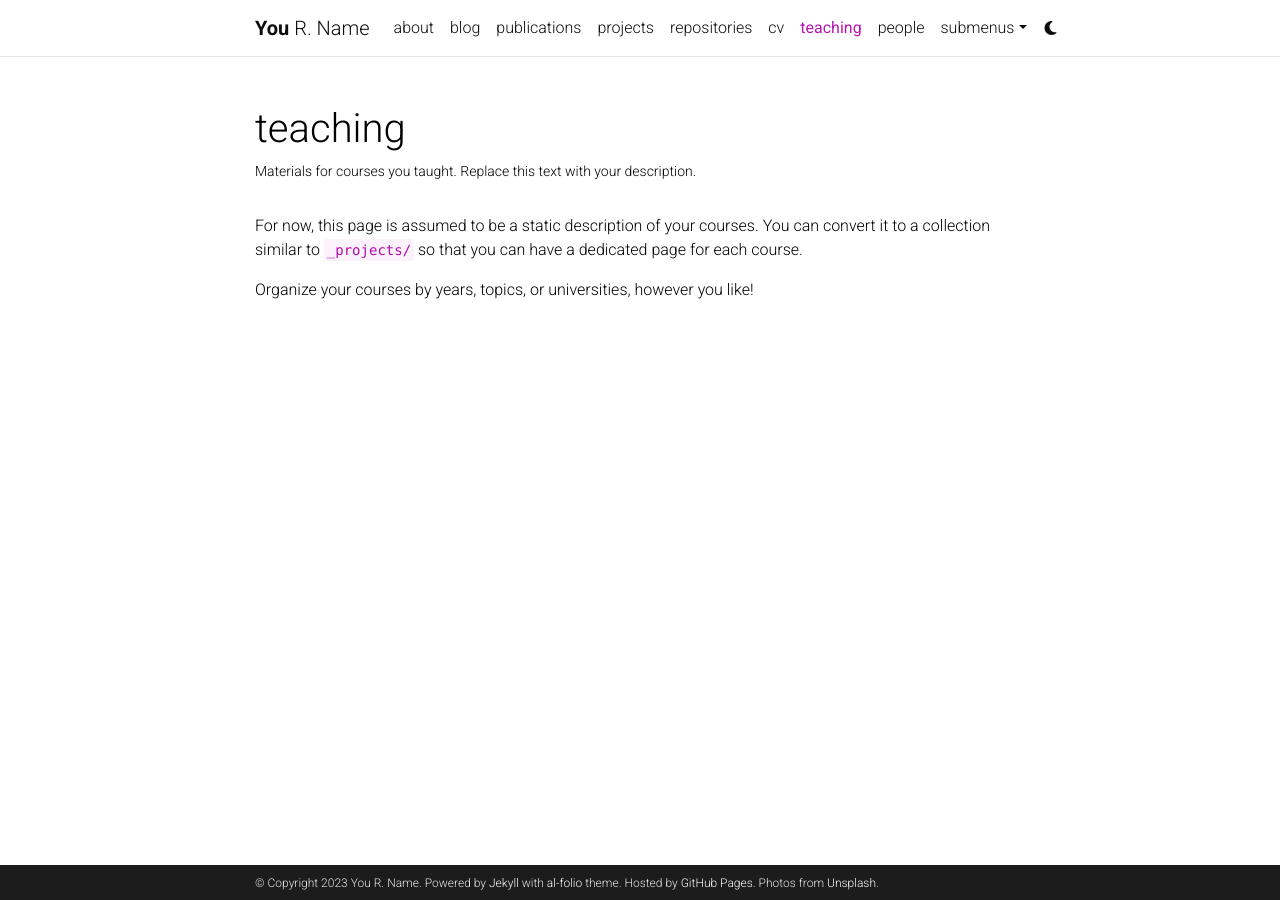
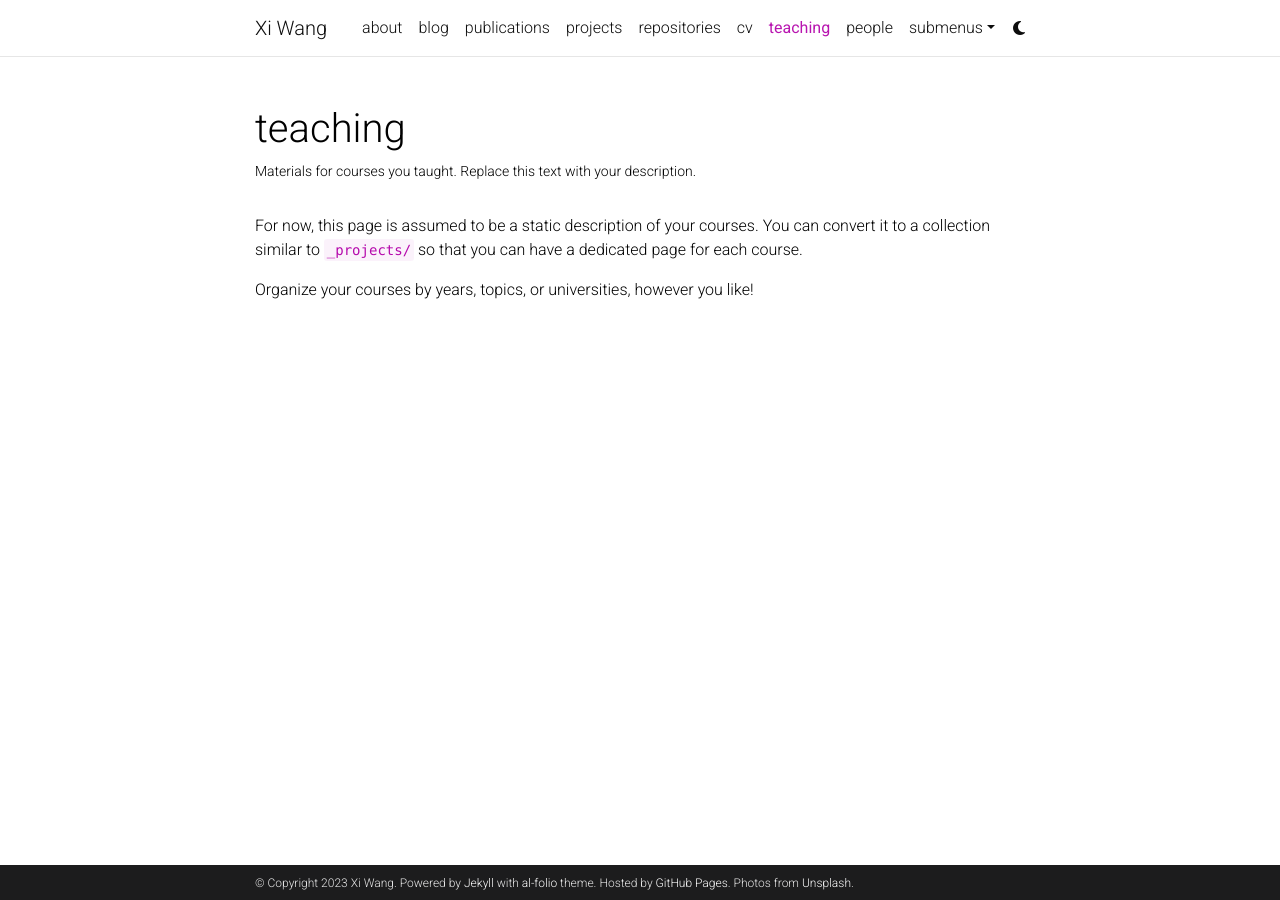
Before and after one commit to wangxieric/wangxieric.github.io, a Jekyll site: the page built from _pages/teaching.md, in a window 1280 px wide. Built offline with Jekyll 4.4.1, drawn with Linux system fonts in a browser that asks for light colours; comment, search, counter and statistics services are not loaded; a style sheet for code colours, icons or effects is not loaded.

Commit message:
Update _config.yml

```diff
--- a/_config.yml
+++ b/_config.yml
@@ -2,11 +2,11 @@
 # Site settings
 # -----------------------------------------------------------------------------
 
-title: blank # the website title (if blank, full name will be used instead)
-first_name: You
-middle_name: R.
-last_name: Name
-email: you@example.com
+title: Xi Wang # the website title (if blank, full name will be used instead)
+first_name: Xi
+middle_name: ''
+last_name: Wang
+email: xiwang.sch@gmail.com
 description: > # the ">" symbol means to ignore newlines until "footer_text:"
   A simple, whitespace theme for academics. Based on [*folio](https://github.com/bogoli/-folio) design.
 footer_text: >
@@ -18,8 +18,8 @@
 lang: en # the language of your site (for example: en, fr, cn, ru, etc.)
 icon: ⚛️  # the emoji used as the favicon (alternatively, provide image name in /assets/img/)
 
-url: https://alshedivat.github.io # the base hostname & protocol for your site
-baseurl: /al-folio # the subpath of your site, e.g. /blog/
+url: https://wangxieric.github.io # the base hostname & protocol for your site
+baseurl: # the subpath of your site, e.g. /blog/
 last_updated: false # set to true if you want to display last updated in the footer
 impressum_path:  # set to path to include impressum link in the footer, use the same path as permalink in a page, helps to conform with EU GDPR
 
```
